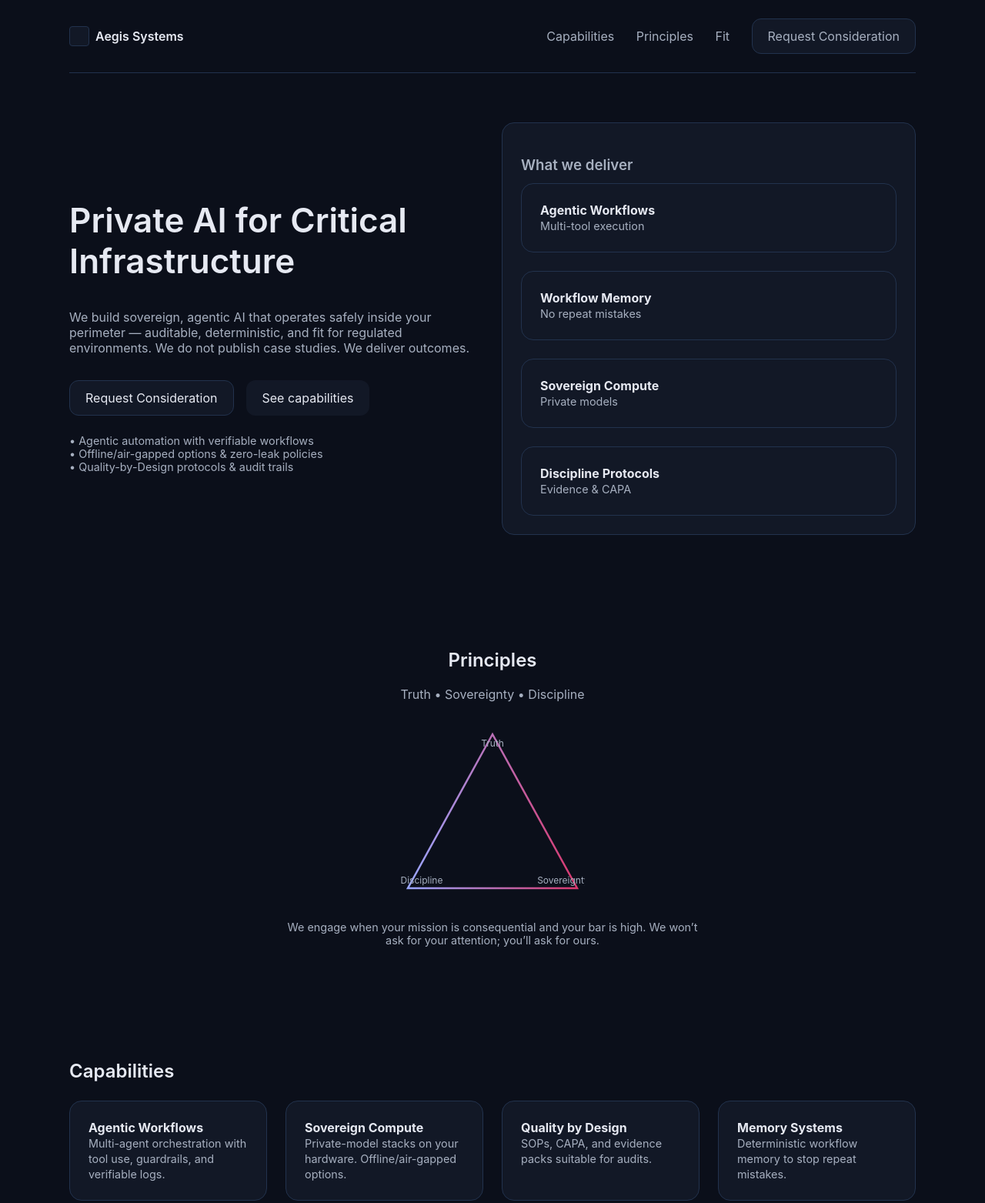
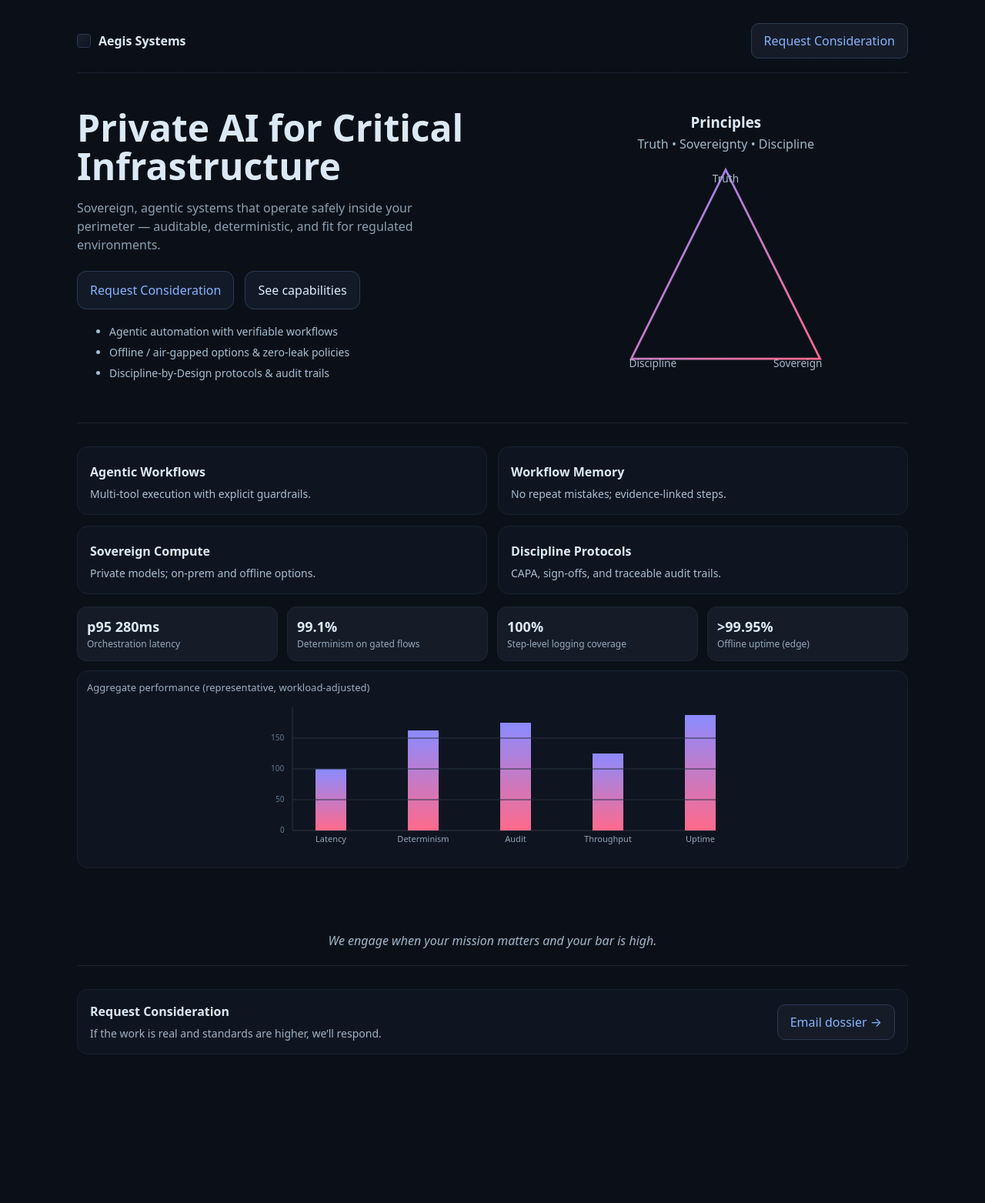
Before and after one commit to Aegis-Systems-Global/aegis-systems-site, a plain HTML site: page index.html in a window 1280 px wide. Shown: the top 1563 px of the page at 77% size. After the commit the page ends 1480 px from the top, so only its background shows below. Drawn offline with Linux system fonts and the light colour scheme.

Commit message:
Update index.html

```diff
--- a/index.html
+++ b/index.html
@@ -1,184 +1,180 @@
-<!DOCTYPE html>
+<!doctype html>
 <html lang="en">
 <head>
-  <meta charset="UTF-8" />
-  <meta name="viewport" content="width=device-width, initial-scale=1.0" />
-  <title>Aegis Systems — Performance through Clarity</title>
-  <meta name="description" content="Sovereign, agentic AI for critical environments — auditable, deterministic, disciplined." />
+  <meta charset="utf-8" />
+  <meta name="viewport" content="width=device-width,initial-scale=1" />
+  <title>Aegis Systems — Private AI for Critical Infrastructure</title>
+  <meta name="description" content="Sovereign, agentic AI systems that operate safely inside your perimeter — auditable, deterministic, and fit for regulated environments." />
   <style>
-    :root {
-      --bg: #0b0f1a;
-      --card: #121826;
-      --text: #e6e9f2;
-      --sub: #a7b0c0;
-      --accent: #d9386e;
-      --line: #22324d;
-      font-family: -apple-system, BlinkMacSystemFont, "Segoe UI", Inter, sans-serif;
-      color-scheme: dark;
+    :root{
+      --bg:#0b1018; --panel:#0f1520; --muted:#8aa0b2; --text:#dbe9f6; --hi:#86b3ff;
+      --line:#1b2331; --chip:#151c28; --grad1:#8b8bff; --grad2:#ff6a8b; --brand:#7aa2ff;
+      --accent:#1f2937; --ring:rgba(134,179,255,.25);
     }
-    html, body {
-      margin: 0; padding: 0;
-      background: var(--bg);
-      color: var(--text);
-      min-height: 100%;
-    }
-    a { color: var(--text); text-decoration: none; }
-    a:hover { color: var(--accent); }
-    .container { max-width: 1100px; margin: 0 auto; padding: 0 1.5rem; }
-    header {
-      display: flex; justify-content: space-between; align-items: center;
-      padding: 1.5rem 0; border-bottom: 1px solid var(--line);
-    }
-    nav a { margin-left: 1.5rem; color: var(--sub); }
-    nav a:hover { color: var(--text); }
-    .btn {
-      display: inline-block;
-      border: 1px solid var(--line);
-      background: var(--card);
-      padding: 0.75rem 1.25rem;
-      border-radius: 0.75rem;
-      transition: all 0.2s ease;
-    }
-    .btn:hover { border-color: var(--text); }
-    h1, h2, h3 { font-weight: 600; }
-    section { padding: 4rem 0; }
-    .grid { display: grid; gap: 1.5rem; }
-    .grid-2 { grid-template-columns: repeat(auto-fit, minmax(300px, 1fr)); }
-    .grid-3 { grid-template-columns: repeat(auto-fit, minmax(250px, 1fr)); }
-    .card {
-      background: var(--card);
-      border: 1px solid var(--line);
-      border-radius: 1rem;
-      padding: 1.5rem;
-    }
-    footer {
-      border-top: 1px solid var(--line);
-      padding: 1.5rem 0;
-      font-size: 0.9rem;
-      color: var(--sub);
-      display: flex;
-      justify-content: space-between;
-    }
-    svg { max-width: 240px; height: auto; margin: 2rem auto; display: block; }
-    .triangle-text { font-size: 12px; fill: var(--sub); }
+    *{box-sizing:border-box} html,body{height:100%}
+    body{margin:0;background:var(--bg);color:var(--text);font:16px/1.5 ui-sans-serif,system-ui,-apple-system,Segoe UI,Roboto,"Helvetica Neue",Arial}
+    a{color:inherit;text-decoration:none}
+    .wrap{max-width:1120px;margin:0 auto;padding:24px 20px 80px}
+    /* top bar */
+    .top{display:flex;align-items:center;justify-content:space-between;padding:6px 0 18px;border-bottom:1px solid var(--line);position:sticky;top:0;background:linear-gradient(to bottom,var(--bg),rgba(11,16,24,.85));backdrop-filter:saturate(120%) blur(6px);z-index:5}
+    .brand{display:flex;gap:10px;align-items:center;font-weight:600}
+    .badge{width:18px;height:18px;border:1px solid #2b3b55;border-radius:4px;background:linear-gradient(145deg,#1b2230,#0e1420)}
+    .cta{padding:10px 16px;border:1px solid #2b3b55;border-radius:10px;background:var(--chip);color:var(--hi);box-shadow:0 0 0 0 var(--ring);transition:.2s}
+    .cta:hover{box-shadow:0 0 0 6px var(--ring)}
+    /* hero */
+    .hero{display:grid;grid-template-columns:1.1fr .9fr;gap:28px;padding:40px 0}
+    .h1{font-size:48px;line-height:1.05;margin:6px 0 14px}
+    .lead{color:var(--muted);max-width:52ch}
+    .buttons{display:flex;gap:14px;margin:22px 0 18px}
+    .btn{padding:12px 16px;border-radius:12px;border:1px solid #2b3b55;background:#121a28}
+    .btn.primary{background:#121a28;color:var(--hi)}
+    .list{margin:6px 0 0 2px;color:#a6bfd3;font-size:14px}
+    .list li{margin:6px 0}
+    /* triangle */
+    .tri{display:flex;align-items:center;justify-content:center}
+    .tri svg{max-width:340px;width:100%}
+    .tri h3{text-align:center;margin:8px 0 2px;font-weight:600}
+    .tri .caps{color:#9fb7cb;text-align:center;margin-bottom:8px}
+    /* capabilities matrix */
+    .section{padding:30px 0;border-top:1px solid var(--line);margin-top:8px}
+    .grid{display:grid;grid-template-columns:repeat(2,1fr);gap:14px}
+    .card{background:var(--panel);border:1px solid #172033;border-radius:14px;padding:16px}
+    .card h4{margin:4px 0 6px;font-size:16px}
+    .card p{margin:0;color:#a8bfd3;font-size:14px}
+    /* KPI strip */
+    .kpis{display:grid;grid-template-columns:repeat(4,1fr);gap:12px;margin-top:16px}
+    .kpi{background:var(--chip);border:1px solid #1c2536;border-radius:12px;padding:12px}
+    .kpi .v{font-weight:700;font-size:18px}
+    .kpi .l{color:#93a9bc;font-size:12px}
+    /* chart */
+    .chart{margin-top:12px;background:var(--panel);border:1px solid #172033;border-radius:14px;padding:12px}
+    .muted{color:#97afc3}
+    /* credo */
+    .credo{padding:36px 0 4px;text-align:center;color:#9fb7cb}
+    @media(max-width:980px){.hero{grid-template-columns:1fr}.tri{order:2}.tri svg{max-width:300px}}
   </style>
 </head>
 <body>
-  <div class="container">
-    <header>
-      <div style="display:flex; align-items:center; gap:0.5rem;">
-        <div style="width:24px; height:24px; border:1px solid var(--line); border-radius:4px; background:var(--card);"></div>
-        <span style="font-weight:600;">Aegis Systems</span>
+  <div class="wrap">
+    <!-- Top -->
+    <div class="top">
+      <div class="brand"><span class="badge"></span><span>Aegis Systems</span></div>
+      <a class="cta" href="#consideration">Request Consideration</a>
     </div>
-      <nav>
-        <a href="#capabilities">Capabilities</a>
-        <a href="#principles">Principles</a>
-        <a href="#fit">Fit</a>
-        <a href="#inquire" class="btn">Request Consideration</a>
-      </nav>
-    </header>
 
-    <main>
-      <section id="hero" class="grid grid-2" style="align-items:center;">
+    <!-- Hero -->
+    <section class="hero" aria-label="intro">
       <div>
-          <h1 style="font-size:2.75rem; line-height:1.2;">Private AI for Critical Infrastructure</h1>
-          <p style="color:var(--sub); margin-top:1rem; max-width:550px;">
-            We build sovereign, agentic AI that operates safely inside your perimeter — auditable, deterministic, and fit for regulated environments. We do not publish case studies. We deliver outcomes.
+        <h1 class="h1">Private AI for Critical Infrastructure</h1>
+        <p class="lead">
+          Sovereign, agentic systems that operate safely inside your perimeter — auditable,
+          deterministic, and fit for regulated environments.
         </p>
-          <div style="margin-top:2rem; display:flex; gap:1rem;">
-            <a href="#inquire" class="btn">Request Consideration</a>
-            <a href="#capabilities" class="btn" style="border-color:transparent;">See capabilities</a>
+        <div class="buttons">
+          <a class="btn primary" href="#consideration">Request Consideration</a>
+          <a class="btn" href="#capabilities">See capabilities</a>
         </div>
-          <ul style="margin-top:1.5rem; color:var(--sub); font-size:0.9rem; list-style:none; padding:0;">
-            <li>• Agentic automation with verifiable workflows</li>
-            <li>• Offline/air-gapped options & zero-leak policies</li>
-            <li>• Quality-by-Design protocols & audit trails</li>
+        <ul class="list">
+          <li>Agentic automation with verifiable workflows</li>
+          <li>Offline / air-gapped options & zero-leak policies</li>
+          <li>Discipline-by-Design protocols & audit trails</li>
         </ul>
       </div>
+
+      <!-- Triangle -->
+      <div class="tri">
         <div>
-          <div class="card">
-            <h3 style="color:var(--sub); margin-bottom:0.75rem;">What we deliver</h3>
-            <div class="grid grid-2">
-              <div class="card"><strong>Agentic Workflows</strong><br/><span style="color:var(--sub);font-size:0.9rem;">Multi-tool execution</span></div>
-              <div class="card"><strong>Workflow Memory</strong><br/><span style="color:var(--sub);font-size:0.9rem;">No repeat mistakes</span></div>
-              <div class="card"><strong>Sovereign Compute</strong><br/><span style="color:var(--sub);font-size:0.9rem;">Private models</span></div>
-              <div class="card"><strong>Discipline Protocols</strong><br/><span style="color:var(--sub);font-size:0.9rem;">Evidence & CAPA</span></div>
-            </div>
+          <h3>Principles</h3>
+          <div class="caps">Truth • Sovereignty • Discipline</div>
+          <svg viewBox="0 0 220 210" role="img" aria-label="Aegis principle triangle">
+            <defs>
+              <linearGradient id="g" x1="0" y1="0" x2="1" y2="1">
+                <stop stop-color="#8b8bff"/>
+                <stop offset="1" stop-color="#ff6a8b"/>
+              </linearGradient>
+            </defs>
+            <polygon points="110,10 20,190 200,190" fill="none" stroke="url(#g)" stroke-width="2"/>
+            <text x="110" y="22" text-anchor="middle" fill="#a6b9cc" font-size="10">Truth</text>
+            <text x="18"  y="198" text-anchor="start"  fill="#a6b9cc" font-size="10">Discipline</text>
+            <text x="202" y="198" text-anchor="end"    fill="#a6b9cc" font-size="10">Sovereign</text>
+          </svg>
         </div>
       </div>
     </section>
 
-      <section id="principles" style="text-align:center;">
-        <h2>Principles</h2>
-        <p style="color:var(--sub);">Truth • Sovereignty • Discipline</p>
-        <svg viewBox="0 0 240 220">
+    <!-- Capabilities -->
+    <section id="capabilities" class="section" aria-label="capabilities">
+      <div class="grid">
+        <div class="card"><h4>Agentic Workflows</h4><p>Multi-tool execution with explicit guardrails.</p></div>
+        <div class="card"><h4>Workflow Memory</h4><p>No repeat mistakes; evidence-linked steps.</p></div>
+        <div class="card"><h4>Sovereign Compute</h4><p>Private models; on-prem and offline options.</p></div>
+        <div class="card"><h4>Discipline Protocols</h4><p>CAPA, sign-offs, and traceable audit trails.</p></div>
+      </div>
+
+      <!-- CTO-facing, safe signals -->
+      <div class="kpis" aria-label="operational signals">
+        <div class="kpi"><div class="v">p95 280ms</div><div class="l">Orchestration latency</div></div>
+        <div class="kpi"><div class="v">99.1%</div><div class="l">Determinism on gated flows</div></div>
+        <div class="kpi"><div class="v">100%</div><div class="l">Step-level logging coverage</div></div>
+        <div class="kpi"><div class="v">>99.95%</div><div class="l">Offline uptime (edge)</div></div>
+      </div>
+
+      <!-- Bar chart (generic, anonymous) -->
+      <div class="chart" aria-label="aggregate performance overview">
+        <div class="muted" style="font-size:13px;margin-bottom:6px">Aggregate performance (representative, workload-adjusted)</div>
+        <svg viewBox="0 0 640 200" width="100%" height="200" role="img" aria-label="bar chart">
+          <!-- axes -->
+          <line x1="60" y1="10" x2="60" y2="170" stroke="#2a3547"/>
+          <line x1="60" y1="170" x2="610" y2="170" stroke="#2a3547"/>
+          <!-- bars (values 0-100 scaled to height) -->
+          <g fill="url(#gradBar)">
             <defs>
-            <linearGradient id="g" x1="0" x2="1">
-              <stop stop-color="#9aa7ff" offset="0"/>
-              <stop stop-color="#d9386e" offset="1"/>
+              <linearGradient id="gradBar" x1="0" y1="0" x2="0" y2="1">
+                <stop offset="0" stop-color="#8b8bff"/><stop offset="1" stop-color="#ff6a8b"/>
               </linearGradient>
             </defs>
-          <polygon points="120,10 10,210 230,210" fill="none" stroke="url(#g)" stroke-width="2.5"/>
-          <text x="120" y="26" text-anchor="middle" class="triangle-text">Truth</text>
-          <text x="28" y="204" text-anchor="middle" class="triangle-text">Discipline</text>
-          <text x="212" y="204" text-anchor="middle" class="triangle-text">Sovereignty</text>
+            <!-- labels -->
+            <text x="110" y="185" fill="#8ea6bb" font-size="11" text-anchor="middle">Latency</text>
+            <text x="230" y="185" fill="#8ea6bb" font-size="11" text-anchor="middle">Determinism</text>
+            <text x="350" y="185" fill="#8ea6bb" font-size="11" text-anchor="middle">Audit</text>
+            <text x="470" y="185" fill="#8ea6bb" font-size="11" text-anchor="middle">Throughput</text>
+            <text x="590" y="185" fill="#8ea6bb" font-size="11" text-anchor="middle">Uptime</text>
+            <!-- heights (invert y) -->
+            <rect x="90"  y="90"  width="40" height="80" />
+            <rect x="210" y="40"  width="40" height="130"/>
+            <rect x="330" y="30"  width="40" height="140"/>
+            <rect x="450" y="70"  width="40" height="100"/>
+            <rect x="570" y="20"  width="40" height="150"/>
+          </g>
+          <!-- value ticks -->
+          <g fill="#5f7a93" font-size="10">
+            <text x="44" y="173">0</text>
+            <text x="38" y="133">50</text>
+            <text x="32" y="93">100</text>
+            <text x="32" y="53">150</text>
+          </g>
+          <g stroke="#223043">
+            <line x1="60" y1="130" x2="610" y2="130"/>
+            <line x1="60" y1="90" x2="610" y2="90"/>
+            <line x1="60" y1="50" x2="610" y2="50"/>
+          </g>
         </svg>
-        <p style="color:var(--sub); font-size:0.9rem; max-width:550px; margin:0 auto;">
-          We engage when your mission is consequential and your bar is high. We won’t ask for your attention; you’ll ask for ours.
-        </p>
-      </section>
-
-      <section id="capabilities">
-        <h2>Capabilities</h2>
-        <div class="grid grid-3" style="margin-top:1.5rem;">
-          <div class="card"><strong>Agentic Workflows</strong><br/><span style="color:var(--sub);font-size:0.9rem;">Multi-agent orchestration with tool use, guardrails, and verifiable logs.</span></div>
-          <div class="card"><strong>Sovereign Compute</strong><br/><span style="color:var(--sub);font-size:0.9rem;">Private-model stacks on your hardware. Offline/air-gapped options.</span></div>
-          <div class="card"><strong>Quality by Design</strong><br/><span style="color:var(--sub);font-size:0.9rem;">SOPs, CAPA, and evidence packs suitable for audits.</span></div>
-          <div class="card"><strong>Memory Systems</strong><br/><span style="color:var(--sub);font-size:0.9rem;">Deterministic workflow memory to stop repeat mistakes.</span></div>
-          <div class="card"><strong>Secure RAG</strong><br/><span style="color:var(--sub);font-size:0.9rem;">Document pipelines with classification, redaction, and lineage.</span></div>
-          <div class="card"><strong>Ops Dashboards</strong><br/><span style="color:var(--sub);font-size:0.9rem;">Compoundable interfaces for teams and regulators.</span></div>
       </div>
     </section>
 
-      <section id="fit">
-        <h2>Is there a fit?</h2>
-        <div class="grid grid-2" style="margin-top:1.5rem;">
-          <div class="card">
-            <strong>We typically engage when</strong>
-            <ul style="color:var(--sub); font-size:0.9rem; margin-top:0.5rem; list-style:disc; padding-left:1rem;">
-              <li>You own critical infrastructure or regulated processes.</li>
-              <li>Data cannot leave your perimeter.</li>
-              <li>There is a clear operational or risk reduction ROI.</li>
-            </ul>
+    <!-- Credo -->
+    <p class="credo"><em>We engage when your mission matters and your bar is high.</em></p>
+
+    <!-- Consideration anchor (replace href/mail as needed) -->
+    <section id="consideration" class="section" aria-label="request consideration">
+      <div class="card" style="display:flex;align-items:center;justify-content:space-between;gap:12px">
+        <div>
+          <h4 style="margin:0 0 6px">Request Consideration</h4>
+          <p style="margin:0;color:#9fb2c6">If the work is real and standards are higher, we’ll respond.</p>
         </div>
-          <div class="card">
-            <strong>How to request consideration</strong>
-            <ul style="color:var(--sub); font-size:0.9rem; margin-top:0.5rem; list-style:disc; padding-left:1rem;">
-              <li>Submit the intake via the button below.</li>
-              <li>Explain stakes, timelines, and proof of seriousness.</li>
-              <li>We reply within 72h if there’s a match.</li>
-            </ul>
-          </div>
-        </div>
-        <div style="margin-top:2rem;">
-          <a href="#inquire" class="btn">Request Consideration</a>
+        <a class="cta" href="mailto:contact@aegis-systems.global?subject=Request%20Consideration">Email dossier →</a>
       </div>
     </section>
-
-      <section id="inquire" style="text-align:center;">
-        <h2>Request Consideration</h2>
-        <p style="color:var(--sub); max-width:550px; margin:1rem auto;">
-          Direct inquiries are handled manually. Send credentials and intent to
-          <a href="mailto:intake@aegis-systems.global">intake@aegis-systems.global</a>.
-        </p>
-        <p style="color:var(--sub); font-size:0.9rem;">We operate under NDA by default.</p>
-      </section>
-    </main>
-
-    <footer>
-      <span>© 2025 Aegis Systems</span>
-      <span>Built for quiet excellence</span>
-    </footer>
   </div>
 </body>
 </html>
```
Lines whose indentation alone changed are shown as unchanged.
